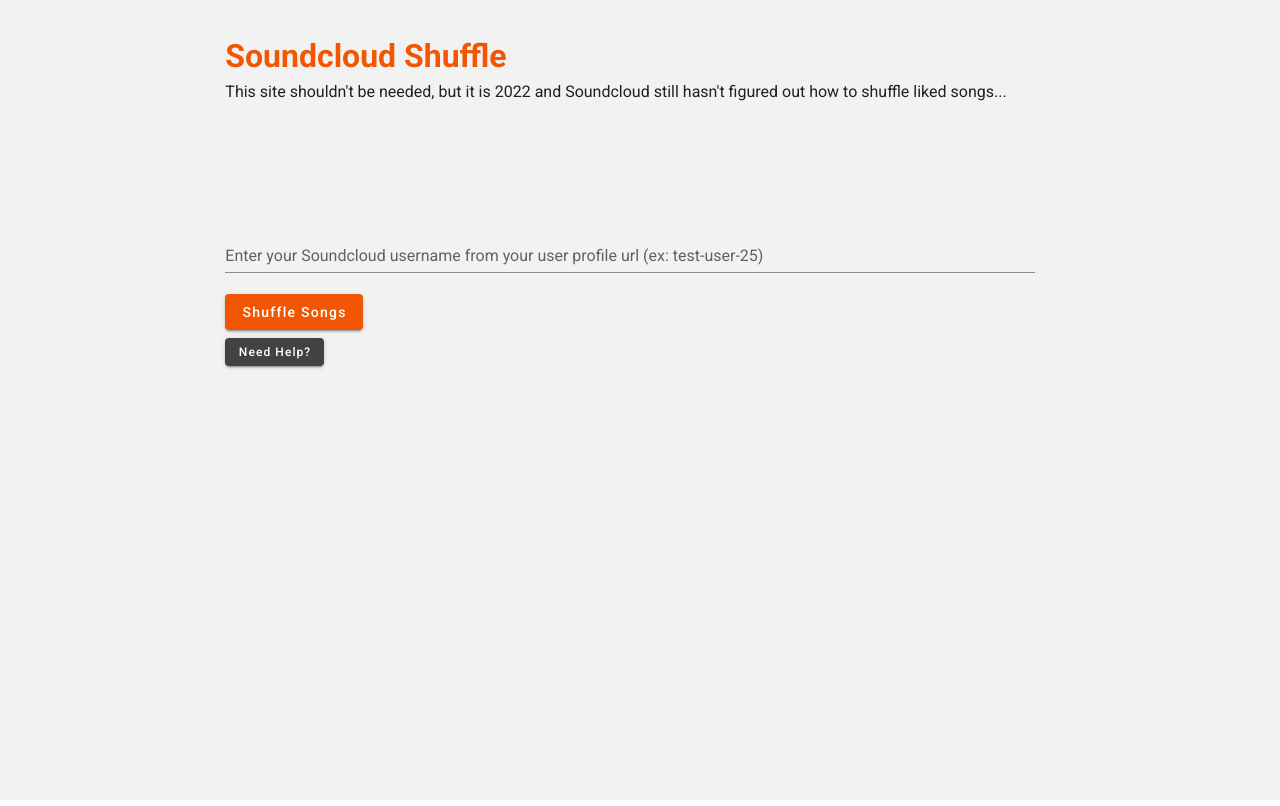
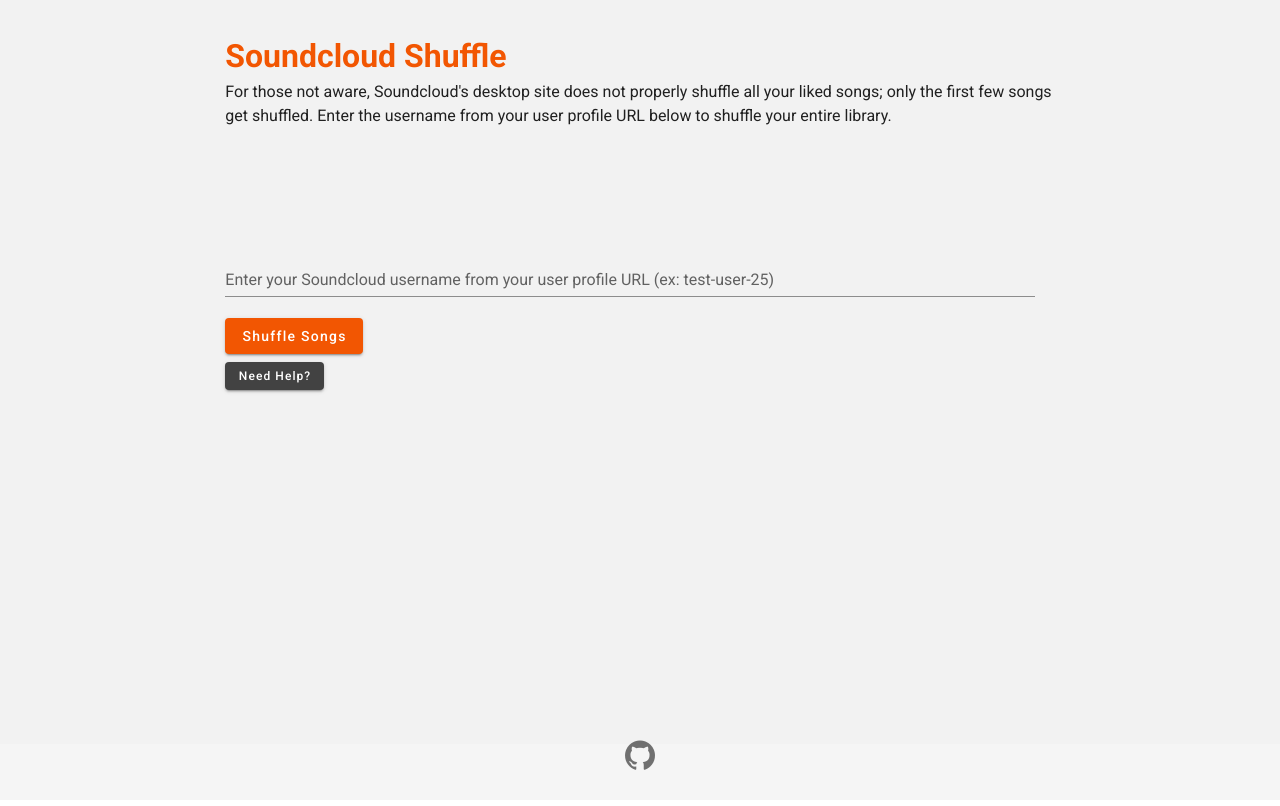
Before and after one commit to BrianBrenner/soundcloud-shuffle, a Vue app in the folder web/: page / in a window 1280 px wide. Built offline with nearby package versions, Linux system fonts and the light colour scheme.

Commit message:
adding github button and fixing description

```diff
--- a/web/src/App.vue
+++ b/web/src/App.vue
@@ -3,6 +3,19 @@
     <v-main>
       <MainPage/>
     </v-main>
+    <v-footer>
+      <v-row class="d-flex justify-center pb-8">
+        <a
+          href="https://github.com/DoubleB123/soundcloud-shuffle"
+          target="_blank"
+          style="text-decoration: none;"
+        >
+          <v-icon large>
+            mdi-github
+          </v-icon>
+        </a>
+      </v-row>
+    </v-footer>
   </v-app>
 </template>
 
--- a/web/src/components/MainPage.vue
+++ b/web/src/components/MainPage.vue
@@ -9,8 +9,9 @@
         <div class="mb-16 pb-10">
           <h1 class="primary--text">Soundcloud Shuffle</h1>
           <p>
-            This site shouldn't be needed, but it is {{ new Date().getFullYear() }}
-            and Soundcloud still hasn't figured out how to shuffle liked songs...
+            For those not aware, Soundcloud's desktop site does not properly shuffle
+            all your liked songs; only the first few songs get shuffled. Enter the username
+            from your user profile URL below to shuffle your entire library.
           </p>
         </div>
 
@@ -40,7 +41,7 @@
                 :rules="rules"
                 class="xs3 mr-5"
                 style="flex-basis: 85%"
-                label="Enter your Soundcloud username from your user profile url (ex: test-user-25)"
+                label="Enter your Soundcloud username from your user profile URL (ex: test-user-25)"
                 color="info"
                 @keyup.native.enter="$refs.formText.blur()"
               />
```
